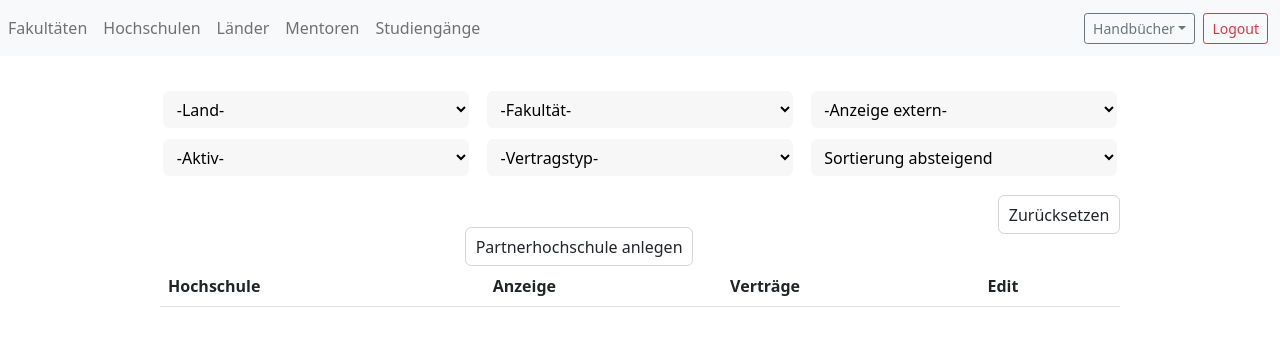
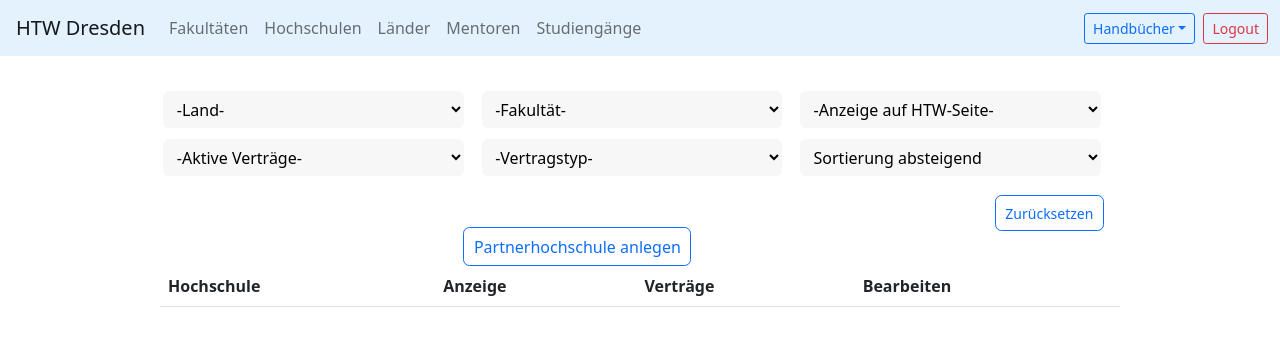
Before and after one commit to jay-hae/SE-Projekt-I3, a Flask app: page /homepage/institutes in a window 1280 px wide. Shown: the top 346 px of the page. Run offline with Flask 2, Linux system fonts and the light colour scheme; data that the repository does not hold is empty.

Commit message:
Update UI design

```diff
--- a/src/Prototyp/flaskProject Kopie/templates/institutes.html
+++ b/src/Prototyp/flaskProject Kopie/templates/institutes.html
@@ -29,8 +29,9 @@
 <div id="Page_one" >
 
     <!-- Navigation Bar -->
-    <nav class="navbar navbar-expand-lg navbar-light bg-light">
-    <div class="collapse navbar-collapse" id="navbarNavDropdown">
+    <nav class="navbar navbar-expand-lg navbar-light" style="background-color: #e3f2fd;">
+        <a class="navbar-brand ms-3" href="#">HTW Dresden</a>
+        <div class="collapse navbar-collapse" id="navbarNavDropdown">
         <ul class="navbar-nav me-auto mb-2 mb-lg-0">
             <li class="nav-item"><a class="nav-link" href="/homepage/faculties">Fakultäten</a></li>
             <li class="nav-item active"><a class="nav-link" href="/homepage/institutes">Hochschulen</a></li>
@@ -42,7 +43,7 @@
         <li class="nav-item m-1">
             <div class="in-navbar" id="handbuch">
                 <div class="dropdown">
-                    <button class="btn btn-sm btn-outline-secondary dropdown-toggle" type="button" data-bs-toggle="dropdown">Handbücher</button>
+                    <button class="btn btn-sm btn-outline-primary dropdown-toggle" type="button" data-bs-toggle="dropdown">Handbücher</button>
                     <ul class="dropdown-menu">
                         <li><a class="dropdown-item" href="#">...</a></li>
                         <li><a class="dropdown-item" href="#">...</a></li>
@@ -77,12 +78,12 @@
                         <option value="none">-Fakultät-</option>
                     </select>
                     <select id="fil_shown" name="filter_shown" class="filter">
-                        <option value="none">-Anzeige extern-</option>
+                        <option value="none">-Anzeige auf HTW-Seite-</option>
                         <option value="y">Ja</option>
                         <option value="n">Nein</option>
                     </select>
                     <select id="fil_act" name="filter_activity" class="filter">
-                        <option value="none">-Aktiv-</option>
+                        <option value="none">-Aktive Verträge-</option>
                         <option value="y">Ja</option>
                         <option value="n">Nein</option>
                     </select>
@@ -94,14 +95,14 @@
                         <option id="asc" value="d">Sortierung aufsteigend</option>
                     </select>
                 </form>
-                <button class="btn" id="fil_reset">Zurücksetzen</button>
+                <button class="btn btn-sm btn-outline-primary" id="fil_reset">Zurücksetzen</button>
             </div>
         </div>
         <br>
         <!-- Tabelle für die Partnerhochschulen -->
         <div id="tbl">
             <div class="add-hs">
-                <button type="button" class="btn" id="btn_hs_add">Partnerhochschule anlegen</button>
+                <button type="button" class="btn btn-outline-primary" id="btn_hs_add"> Partnerhochschule anlegen </button>
             </div>
             <table class="table table-hover">
                 <thead>
@@ -109,7 +110,7 @@
                         <th>Hochschule</th>
                         <th>Anzeige</th>
                         <th>Verträge</th>
-                        <th>Edit</th>
+                        <th>Bearbeiten</th>
                     </tr>
                 </thead>
                 <tbody id="addItems">
@@ -130,7 +131,10 @@
             </div>
             <div class="modal-body">
                 <div id="first_slide" onchange="instituteObjectUpdated()">
-                    <div class="col-sm-4 p-3">
+                    <div class="row">
+                        <!-- Button for Vertrag -->
+                        <button id="next" class="btn btn-outline-primary"> Partnerschaftsverträge </button>
+                        <div class="col-sm p-3 m-3 pt-1">
                         <form class="modal_form" id="edit_left_col">
                         <h4>Hochschule</h4>
                             <div class="mb-3">
@@ -167,8 +171,8 @@
                                 <label class="form-label" for="edit_modal_anz">Öffentlich anzeigen?</label>
                             </div>
                         </form>
-                        </div>
-                    <div class="col-sm-4 p-3">
+                    </div>
+                        <div class="col-sm p-3 m-3 pt-1">
                         <h4>Ansprechperson</h4>
                         <form class="modal_form" id="edit_mid_col">
                             <div class="mb-3">
@@ -205,7 +209,7 @@
                             </div>
                         </form>
                     </div>
-                    <div class="col-sm-4 p-3">
+                        <div class="col-sm p-3 m-3 pt-1">
                         <h4>International Office</h4>
                         <form class="modal_form" id="edit_right_col">
                             <div class="mb-3">
@@ -226,7 +230,7 @@
                             </div>
                         </form>
                     </div>
-                    <button id="next"></button>
+                    </div>
                 </div>
                 <div id="second_slide" style="display: none; height: 100%">
                   <div id="space_table" style="height: 33%">
@@ -288,7 +292,7 @@
     <div class="modal-dialog modal-xl">
         <div class="modal-content">
             <div class="modal-header">
-                <h5 class="modal-title"> Neue Partnerhochschule Anlegen</h5>
+                <h5 class="modal-title"> Partnerhochschule anlegen</h5>
                 <button type="button" class="btn-close close_modal_add"></button>
             </div>
             <div class="modal-body">
--- a/src/Prototyp/flaskProject Kopie/templates/institutes_loader.js
+++ b/src/Prototyp/flaskProject Kopie/templates/institutes_loader.js
@@ -14,7 +14,7 @@ function insertData(data) {
             x = 'Ja'
         }
         if (sort === "a") {
-            $('#addItems').append("<tr><th style=\"display:none;\">" + now['id'] + "</th><th >" + now['name'] + "</th><th >" + x + "</th><th >" + now['agreements'] + "</th><th ><button type=\"button\" class=\"btn my_btn\" >Bearbeiten</button></th></tr>");
+            $('#addItems').append("<tr><th style=\"display:none;\">" + now['id'] + "</th><th >" + now['name'] + "</th><th >" + x + "</th><th >" + now['agreements'] + "</th><th ><button type=\"button\" class=\"btn my_btn btn-sm\" >Bearbeiten</button></th></tr>");
         }
         else {
                 $('#addItems').prepend("<tr><th style=\"display:none;\">" + now['id'] + "</th><th class='tbl_column_huge'>" + now['name'] + "</th><th class='tbl_column_small'>" + x + "</th><th class='tbl_column_small'>" + now['agreements'] + "</th><th class='tbl_column_small' ><button type=\"button\" class=\"btn my_btn\" >Bearbeiten</button></th></tr>");
--- a/src/Prototyp/flaskProject Kopie/templates/mentor_loader.js
+++ b/src/Prototyp/flaskProject Kopie/templates/mentor_loader.js
@@ -24,7 +24,7 @@ function mentorInsert(mentors) {
     $('#mnt_body').empty();
     $.each(mentors, function (index){
         let mentor = mentors[index];
-        $('#mnt_body').append("<tr id='"+ mentor['ID'] + "'><th class='firstname_m'>" + mentor['firstname'] + "</th><th class='lastname_m'>"+ mentor['lastname'] + "</th><th>" + mentor['active'] + "</th><th>" + mentor['agreements'] + "</th><th><button type='button' class='btn modal_edit_mentor'>Edit</button></th></tr>");
+        $('#mnt_body').append("<tr id='"+ mentor['ID'] + "'><th class='firstname_m'>" + mentor['firstname'] + "</th><th class='lastname_m'>"+ mentor['lastname'] + "</th><th>" + mentor['active'] + "</th><th>" + mentor['agreements'] + "</th><th><button type='button' class='btn modal_edit_mentor'>Bearbeiten</button></th></tr>");
     });
     editButton();
 }
--- a/src/Prototyp/flaskProject Kopie/templates/style.css
+++ b/src/Prototyp/flaskProject Kopie/templates/style.css
@@ -69,16 +69,16 @@
 
 #fil_reset {
   float: right;
-  border: 1px solid lightgray;
   padding: 0.4rem 0.6rem;
   border-radius: 0.4rem;
   margin-top: 1rem;
+  margin-right: 1rem;
 }
 
 #filter_form {
   width: 100%;
   display: grid;
-  grid-template-columns: 1fr 1fr 1fr;
+  grid-template-columns: 32% 32% 32%;
   column-gap: 0.7rem;
   grid-template-rows: auto auto;
   row-gap: 0.3rem;
@@ -93,7 +93,6 @@
 }
 
 .add-hs button {
-  border: 1px solid lightgray;
   padding: 0.4rem 0.6rem;
   border-radius: 0.4rem;
 }
```
Also changed, not shown: src/Prototyp/flaskProject Kopie/templates/country.html (+4 -11 lines), src/Prototyp/flaskProject Kopie/templates/course.html (+4 -11 lines), src/Prototyp/flaskProject Kopie/templates/faculty.html (+4 -11 lines), src/Prototyp/flaskProject Kopie/templates/mentor.html (+5 -11 lines).
